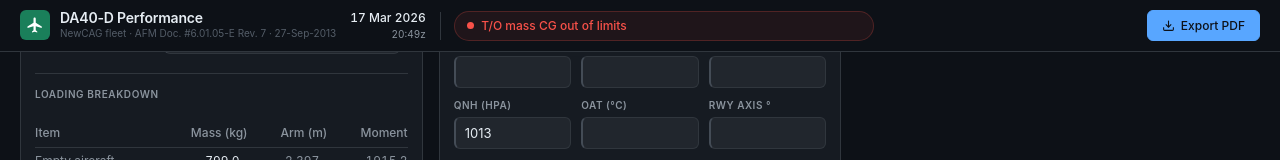
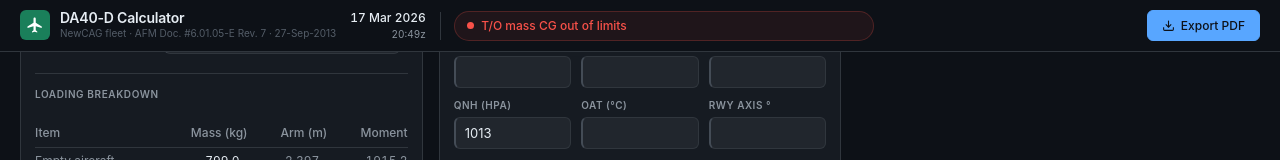
Before and after one commit to Rom1Lb/DA40D-Calculator, a React (Vite) app: page / in a window 1280 px wide. Both pictures are taken after a click on the button "I understand — open calculator →". Shown: the part 326-486 px from the top of the page. Built offline with nearby package versions, Linux system fonts and the light colour scheme.

Commit message:
style: change page title

```diff
--- a/src/App.jsx
+++ b/src/App.jsx
@@ -78,7 +78,7 @@
             </svg>
           </div>
           <div>
-            <div className="brand-title">DA40-D Performance</div>
+            <div className="brand-title">DA40-D Calculator</div>
             <div className="brand-sub">
               NewCAG fleet · AFM Doc. #6.01.05-E Rev. 7 · 27-Sep-2013
             </div>
```
